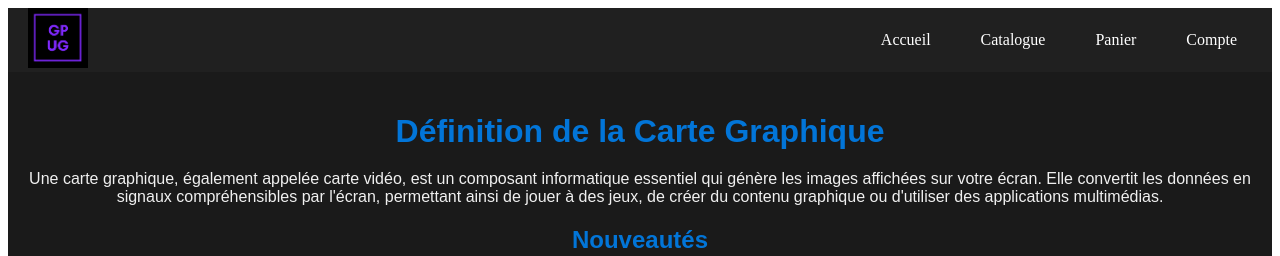
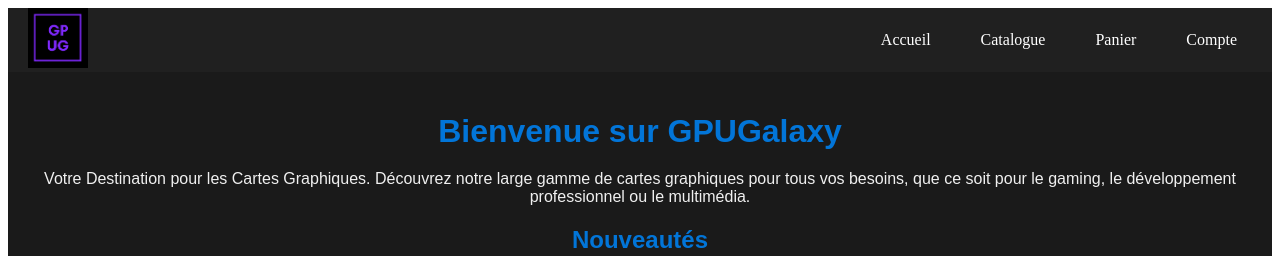
Before and after one commit to Majidkhomsi/projet-CWA, an Angular app: page / in a window 1280 px wide. Shown: the top 256 px of the page. Built offline with nearby package versions, Linux system fonts and the light colour scheme.

Commit message:
3rd try accueil

```diff
--- a/src/app/app.component.html
+++ b/src/app/app.component.html
@@ -2,7 +2,9 @@
 <app-header></app-header>
 <app-accueil></app-accueil>
 <app-footer></app-footer>
-<app-catalogue-cartes-graphiques></app-catalogue-cartes-graphiques>
-<!--<app-commande></app-commande>
+
+
+<!--<app-catalogue-cartes-graphiques></app-catalogue-cartes-graphiques>
+<app-commande></app-commande>
 <app-details-carte-graphique></app-details-carte-graphique>
 <app-panier></app-panier> -->
--- a/src/app/components/accueil/accueil.component.html
+++ b/src/app/components/accueil/accueil.component.html
@@ -2,12 +2,10 @@
   <!-- Section Définition de la Carte Graphique -->
   <div class="definition-section">
       <div class="texte-definition">
-          <h1>Définition de la Carte Graphique</h1>
+          <h1>Bienvenue sur GPUGalaxy</h1>
           <p>
-              Une carte graphique, également appelée carte vidéo, est un composant informatique essentiel
-              qui génère les images affichées sur votre écran. Elle convertit les données en signaux compréhensibles
-              par l'écran, permettant ainsi de jouer à des jeux, de créer du contenu graphique ou d'utiliser des
-              applications multimédias.
+            Votre Destination pour les Cartes Graphiques. Découvrez notre large gamme de cartes graphiques
+            pour tous vos besoins, que ce soit pour le gaming, le développement professionnel ou le multimédia.
           </p>
       </div>
 
```
